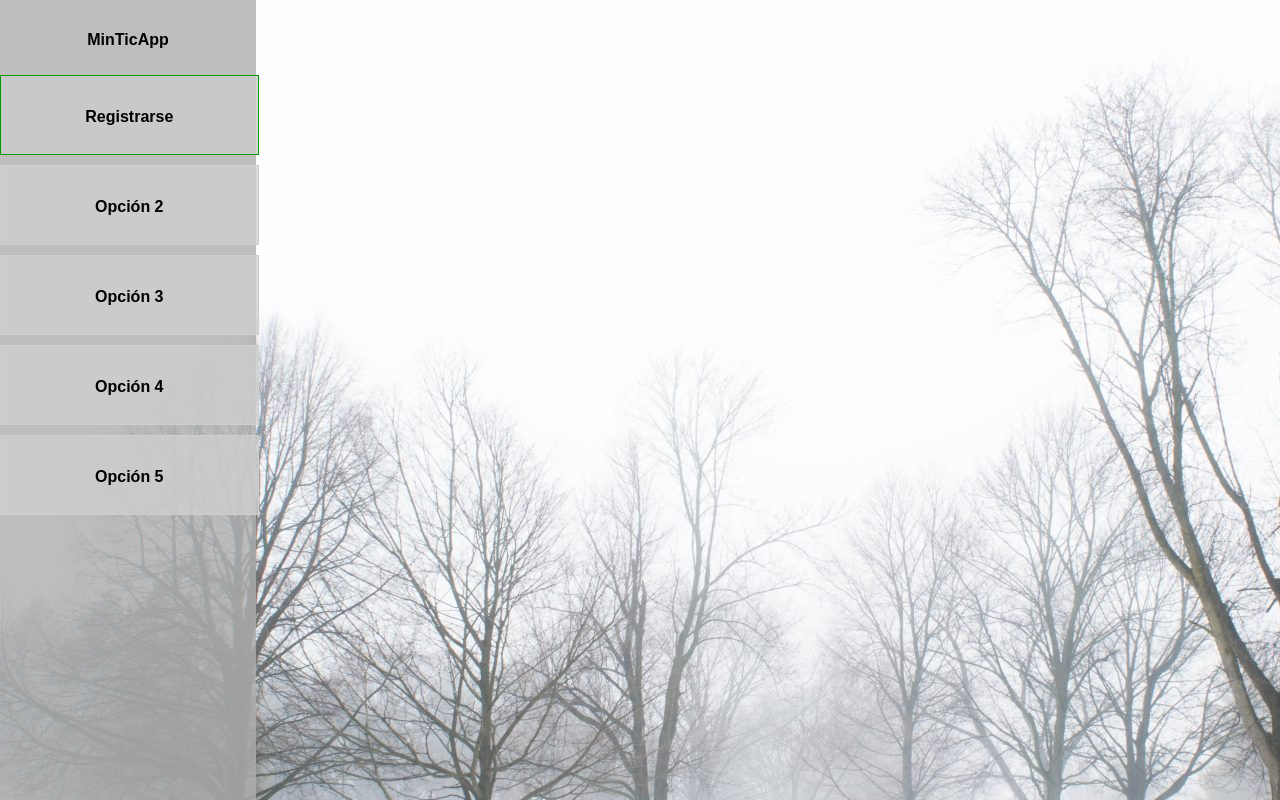
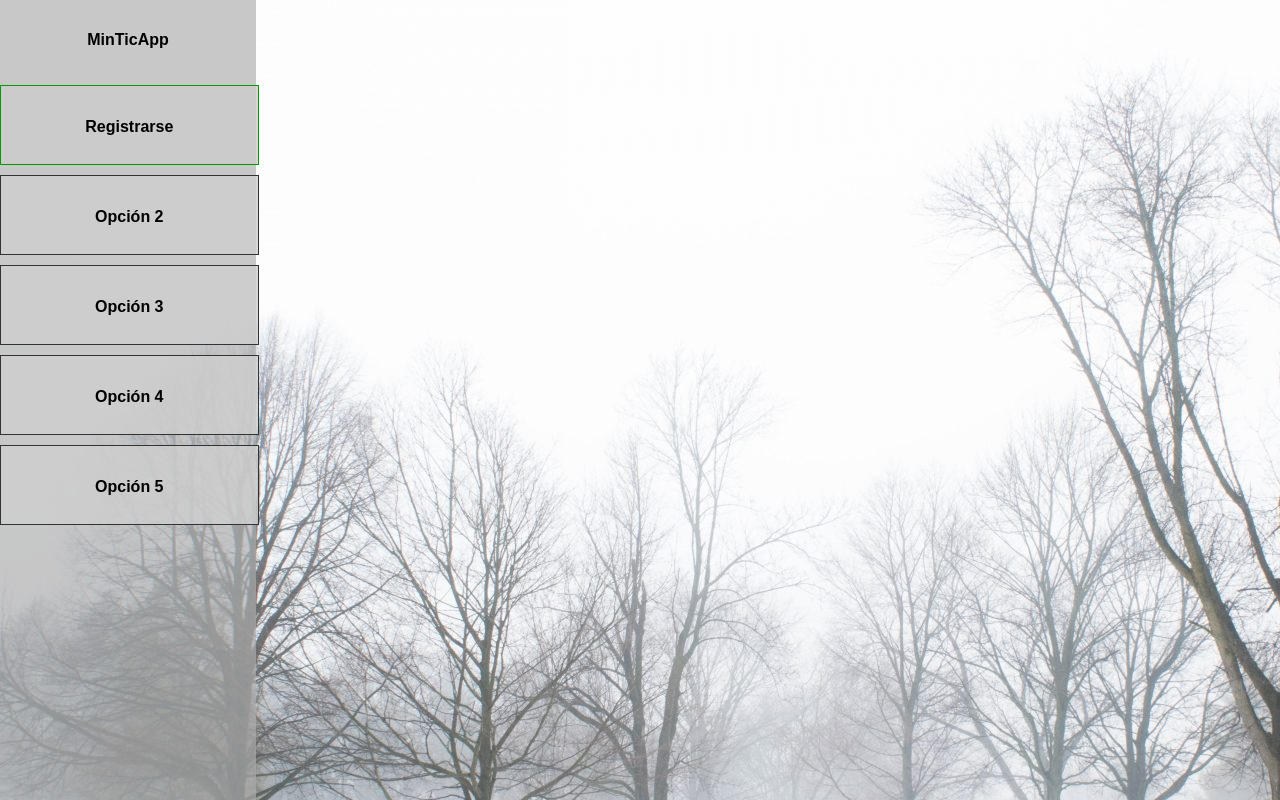
Before and after one commit to alvleont/Proyecto_53468_G4, a plain HTML site: page index.html in a window 1280 px wide. Drawn offline with Linux system fonts and the light colour scheme.

Commit message:
Corregí el CSS para ajustar los atributos del logo

```diff
--- a/estilos.css
+++ b/estilos.css
@@ -13,11 +13,16 @@ body{
     position: absolute;
     top: 0;
     left: 0;
-    background: #afafafcc;
+    background: #afafafaa;
 }
 
 #nav_drawer #logo{
-    height: 70px;
+    width:100%;
+    line-height: 10vh;
+    height: 10vh;
+    text-align:center;
+    vertical-align: middle;
+    font-weight: bold;
 
 }
 
@@ -29,7 +34,7 @@ body{
     height: 10vh;
     background: #cfcfcfcc;
     width: 101%;
-    border: 1px solid #cfcfcf;
+    border: 1px solid #333333;
     text-align: center;
     vertical-align: middle;
     line-height: 10vh;
@@ -54,11 +59,3 @@ body{
     width: 103%;
     color: #fff;
 }
-#logo{
-    width:100%;
-    line-height: 10vh;
-    height: 10vh;
-    text-align:center;
-    vertical-align: middle;
-    font-weight: bold;
-}
```
